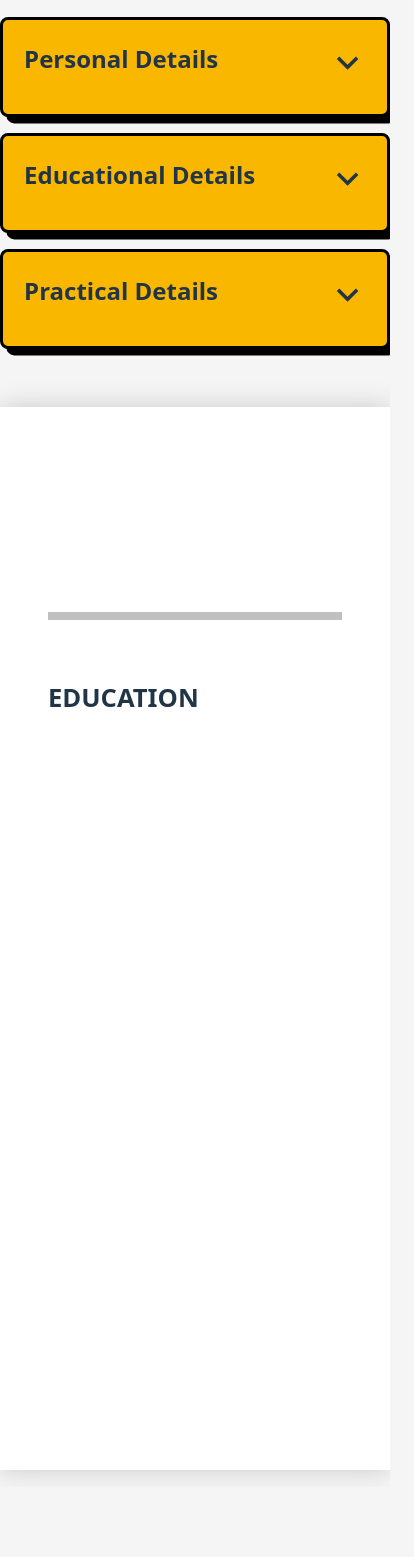
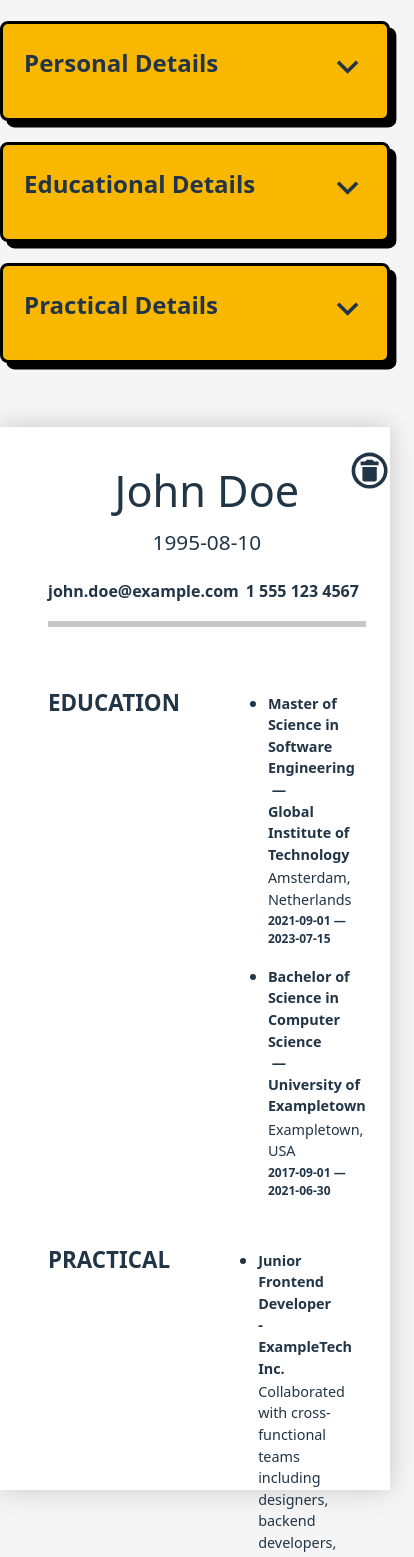
Before and after one commit to LucaDeeken/cvApplication, a React (Vite) app: page / in a window 390 px wide. Shown: the top 1557 px of the page, 414 px wide, since content can reach past the window. Before the commit the page ends 1487 px from the top, so only its background shows below. Built offline with nearby package versions, Linux system fonts and the light colour scheme.

Commit message:
feat:build practiceArea, add deleteBtn, add dummyText, hoverEffects. fix: responsive-design-bugs, increase textArea for activityfield

```diff
--- a/src/App.css
+++ b/src/App.css
@@ -114,58 +114,58 @@ body {
   box-shadow: 0px 0px 25px rgba(0, 0, 0, 0.18);
   display: grid;
   grid-template-columns: 1fr;
-  grid-template-rows: 0.5fr 1fr 1fr;
+  grid-template-rows: 0.4fr 0.1fr 1fr;
 
 }
 
 .personalOutput {
+  position: relative;
   display: grid;
   grid-row: 1/2;
   grid-template-columns: 1fr 1fr;
-  grid-template-rows: 1fr 1fr 1fr;
+  grid-template-rows: 1fr 0.6fr 0.9fr;
   align-items: center;
   margin: 2rem 3rem;
-  border-bottom: 8px solid silver;
+  border-bottom: 6px solid rgb(199, 198, 198);
 }
 
-.educationOutput {
+.educationOutput,.practicalOutput {
   display: grid;
   grid-row: 2/3;
 }
 
-.educationalOutputSection {
+
+.educationalOutputSection, .practicalOutputSection {
   display: grid;
   grid-template-columns: 1fr 3fr;
   grid-template-rows: 1fr;
 }
 
-.educationalOutputSection h1 {
+.educationalOutputSection h1, .practicalOutputSection h1 {
 
-  font-size: 1.6rem;
+  font-size: 1.4rem;
   margin: 3rem;
   margin-top: 2rem;
   margin-left: 3rem;
 }
 
-.educationalOutputSection ul {
+.educationalOutputSection ul, .practicalOutputSection ul {
   margin-right: 3rem;
   margin-top: 2rem;
 
-
 }
 
-.educationListEle {
+.educationListEle, .practicalListEle {
   margin-bottom: 1rem;
 }
-.degreeSchool {
+.degreeSchool, .jobTitle {
   display: flex;
   flex-wrap: wrap;
-  gap: 8px;
   font-size: 0.9rem;
   font-weight: 800;
 }
 
-.location {
+.location, .activities {
   display: flex;
   flex-wrap: wrap;
   gap: 8px;
@@ -178,16 +178,27 @@ body {
   display: flex;
   flex-wrap: wrap;
   gap: 8px;
-  font-size: 0.8rem;
-  font-weight: 400;
+  font-size: 0.75rem;
+  font-weight: 700;
   margin-top: 0.1rem;
+}
+
+.deleteIcon {
+  position: absolute;
+  right: -25px;
+  top: -10px;
+}
+.deleteIcon:hover {
+cursor: pointer;
+filter: brightness(3); /* 1.0 = normal, 1.2 = 20% heller */
+transition: filter 0.15s ease; /* smooth effect */
 }
 
 .fullName {
   grid-row: 1/2;
   grid-column: 1/3;
   justify-self: center;
-  font-size: 3rem;
+  font-size: 2.7rem;
   font-weight: 400;
 }
 
@@ -195,7 +206,7 @@ body {
   grid-row: 2/3;
   grid-column: 1/3;
   justify-self: center;
-  font-size: 1.7rem;
+  font-size: 1.3rem;
   font-weight: 200;
 
 }
@@ -204,14 +215,17 @@ body {
   grid-row: 3/4;
   grid-column: 1/2;
   justify-self: center;
-  font-size: 1.15rem;
+  font-size: 1rem;
+  font-weight: 600;
 }
 
 .telNum {
   grid-row: 3/4;
   grid-column: 2/3;
   justify-self: center;
-  font-size: 1.15rem;
+  font-size: 1rem;
+  font-weight: 600;
+
 }
 .hidden {
   display: none;
@@ -229,7 +243,7 @@ body {
   width: 100%;
   max-width: 500px;
   height: clamp(100px, 20vh, 100px);
-  margin: 0.5vh 0vh 2.5vh 2vh;
+  margin: 0.5vh 0vh 2.5vh 3.5vh;
   padding-top: 2.8vh;
   padding-left: 18px;
   list-style-type: none;
@@ -248,13 +262,19 @@ body {
   height: clamp(555px, 56vh, 505px);
 }
 #open.practicalLi {
-  height: clamp(485px, 50vh, 435px);
+  height: clamp(570px, 50vh, 435px);
 }
 
 
 .arrowDown {
   position: absolute;
   left: 80%;
+}
+
+.arrowDown:hover {
+  cursor: pointer;
+  filter: brightness(3); /* 1.0 = normal, 1.2 = 20% heller */
+transition: filter 0.15s ease; /* smooth effect */
 }
 
 .personFormElement section {
@@ -275,6 +295,15 @@ input {
   border-radius: 5px;
   border: 2px solid rgb(79, 79, 79);
   font-size: 1.1rem;
+}
+
+textarea {
+
+    border-radius: 5px;
+    border: 2px solid rgb(79, 79, 79);
+    font-size: 1.1rem;
+    height: 120px;
+
 }
 
 .inputContainer {
@@ -304,7 +333,7 @@ input {
   border: 2px solid white;
 }
 
-@media (max-width: 1100px) {
+@media (max-width: 1155px) {
   #root {
     width: 100%;
     height: 100%;
@@ -329,19 +358,15 @@ input {
     max-width: 734px;
     display: grid;
     grid-template-columns: 1fr;
-    grid-template-rows: 0.6fr 1fr 1fr;
-  }
-
-  .curriculumList {
-    padding-left: 1vh;
+    grid-template-rows: 0.4fr 0.1fr 1fr;
   }
 
   .curriculumList li {
     min-width: 90%;
-    margin: 2vh 2vh;
     list-style-type: none;
     background-color: var(--color-yellow);
     padding: clamp(2vh, 2.5vh, 3vh);
+    margin: 0vh 0vw 2.2vh 4vw;
   }
 
   .arrowDown {
@@ -372,17 +397,18 @@ input {
 
 }
 
-@media (max-width: 530px) {
+@media (max-width: 730px) {
+  .CVArea {
+    width: 100%;
+  }
+}
+
+@media (max-width: 540px) {
   .CVArea {
     width: 100%;
   }
 
-  .curriculumList {
-    padding: 0;
+  .curriculumList li {
+    margin: 0.5vh 0vh 2.5vh 0vh;
   }
-
-  .curriculumList li {
-    margin: 0 0 1rem 0;
-  }
-
 }
--- a/src/App.jsx
+++ b/src/App.jsx
@@ -6,11 +6,48 @@ import { useState } from "react";
 
 function App() {
 
-  const [fullName, setFullName] = useState("");
-  const [birthDate, setBirthDate] = useState(null);
-  const [mailAdress, setMailAdress] = useState("");
-  const [mobilNumber, setMobilNumber] = useState("");
+  const [fullName, setFullName] = useState("John Doe");
+  const [birthDate, setBirthDate] = useState("1995-08-10");
+  const [mailAdress, setMailAdress] = useState("john.doe@example.com");
+  const [mobilNumber, setMobilNumber] = useState("1 555 123 4567");
   const [educationObjectList, setEducationObjectList] = useState([
+    {
+      degree: "Master of Science in Software Engineering",
+      school: "Global Institute of Technology",
+      city: "Amsterdam",
+      country: "Netherlands",
+      from: "2021-09-01",
+      until: "2023-07-15",
+      id: crypto.randomUUID()
+    },
+    {
+      degree: "Bachelor of Science in Computer Science",
+      school: "University of Exampletown",
+      city: "Exampletown",
+      country: "USA",
+      from: "2017-09-01",
+      until: "2021-06-30",
+      id: crypto.randomUUID()
+    }
+  ])
+
+  const [practicalObjectList, setPracticalObjectList] = useState([
+    {
+      jobTitle: "Junior Frontend Developer",
+      company: "ExampleTech Inc.",
+      from: "2021-07-01",
+      until: "2023-03-31",
+      activities: "Collaborated with cross-functional teams including designers, backend developers, and product managers to implement responsive web interfaces. Built and maintained reusable components using React, styled components, and Tailwind CSS. Participated in code reviews, bug fixing, and performance optimizations. Ensured accessibility standards (WCAG) and cross-browser compatibility. Contributed to internal UI libraries and wrote unit tests with Jest and React Testing Library.",
+      id: crypto.randomUUID()
+    },
+    {
+      jobTitle: "Frontend Developer Intern",
+      company: "Innovatech Solutions",
+      from: "2020-01-15",
+      until: "2021-06-30",
+      activities: "Assisted in developing and testing web application features using React and Redux. Improved UI responsiveness and collaborated closely with design teams to enhance user experience. Maintained project documentation and participated in sprint planning.",
+      id: crypto.randomUUID()
+    }
   ])
 
   function setName(name) {
@@ -35,13 +72,21 @@ function App() {
     setEducationObjectList((prevList) => [...prevList, newForm]);
 
   }
+
+  function funcSetPracticalForm(form) {
+
+    const newForm = {jobTitle: form.jobTitle, company: form.company, from: form.from, until: form.until, activities: form.activities, id: crypto.randomUUID()};
+    setPracticalObjectList((prevList) => [...prevList, newForm]);
+
+  }
+
   return (
     <>
       <aside className="sideBar">
-        <Sidebar setName= {setName} setDate= {setDate} setMobile= {setMobil} setMail = {setMail} fullName= {fullName} birthDate= {birthDate} mailAdress = {mailAdress} mobilNumber= {mobilNumber} setEducationForm = {funcSetEducationForm} />
+        <Sidebar setName= {setName} setDate= {setDate} setMobile= {setMobil} setMail = {setMail} fullName= {fullName} birthDate= {birthDate} mailAdress = {mailAdress} mobilNumber= {mobilNumber} setEducationForm = {funcSetEducationForm} setPracticalForm = {funcSetPracticalForm} />
       </aside>
       <main className="CVArea">
-        <CVArea fullName = {fullName} birthDate = {birthDate} mail = {mailAdress} mobilNum = {mobilNumber} educationObjectList= {educationObjectList} />
+        <CVArea setEducationObjectList= {setEducationObjectList} setPracticalObjectList= {setPracticalObjectList} setFullName= {setFullName} setBirthDate = {setBirthDate} setMail = {setMailAdress} setMobil = {setMobilNumber}   fullName = {fullName} birthDate = {birthDate} mail = {mailAdress} mobilNum = {mobilNumber} educationObjectList= {educationObjectList} practicalObjectList= {practicalObjectList} />
       </main>
     </>
   );
--- a/src/components/CVArea.jsx
+++ b/src/components/CVArea.jsx
@@ -1,13 +1,14 @@
 import PersonalOutput from "./sections/PersonalOutput";
 import EducationOutputSection from "./areasForSections/EducationOutputSection";
+import PracticalOutputSection from "./areasForSections/PracticalOutputSectionArea";
 
 
-function CVArea({fullName, birthDate, mail, mobilNum, formEducation, educationObjectList }) {
+function CVArea({fullName, birthDate, mail, mobilNum, educationObjectList, practicalObjectList, setEducationObjectList, setPracticalObjectList, setFullName, setBirthDate, setMail, setMobil }) {
   return (
     <>
-      <PersonalOutput fullName= {fullName} birthDate = {birthDate} mail = {mail} mobilNum = {mobilNum} />
-      <EducationOutputSection formEducation = {formEducation} educationObjectList= {educationObjectList}/>
-
+      <PersonalOutput fullName= {fullName} birthDate = {birthDate} mail = {mail} mobilNum = {mobilNum} setEducationObjectList = {setEducationObjectList} setPracticalObjectList = {setPracticalObjectList} setFullName = {setFullName} setBirthDate = {setBirthDate} setMail = {setMail} setMobil= {setMobil} />
+      <EducationOutputSection educationObjectList= {educationObjectList}/>
+      <PracticalOutputSection practicalObjectList= {practicalObjectList}/>
     </>
   );
 }
--- a/src/components/Sidebar.jsx
+++ b/src/components/Sidebar.jsx
@@ -5,7 +5,7 @@ import Icon from "@mdi/react";
 import { mdiChevronDown } from "@mdi/js";
 import { useState } from "react";
 
-function Sidebar( {setName, fullName, setDate, setMobile, setMail, birthDate, mailAdress, mobilNumber, setEducationForm }) {
+function Sidebar( {setName, fullName, setDate, setMobile, setMail, birthDate, mailAdress, mobilNumber, setEducationForm, setPracticalForm }) {
   const [openAreaPersonal, setOpenAreaPersonal] = useState("");
   const [openAreaEducational, setOpenAreaEducational] = useState("");
   const [openAreaPractical, setOpenAreaPractical] = useState("");
@@ -69,7 +69,7 @@ function Sidebar( {setName, fullName, setDate, setMobile, setMail, birthDate, ma
               openAreaPractical === "open" ? "personFormElement" : "hidden"
             }
           >
-            <ExperienceInput />
+            <ExperienceInput setPracticalObjectList = {setPracticalForm} />
           </div>
         </li>
       </ul>
--- /dev/null
+++ b/src/components/areasForSections/PracticalOutputSectionArea.jsx
@@ -0,0 +1,25 @@
+
+import PracticalOutput from "../sections/PracticalOutput";
+
+function PracticalOutputSection( {practicalObjectList} ) {
+
+
+    return(
+        <>
+        <div className="practicalOutputSection">
+        <h1>PRACTICAL</h1>
+        <ul>
+            {practicalObjectList.map((object) => (
+              <li key={object.id} className="practicalListEle">
+                <PracticalOutput formPractical = {object} setPracticalObjectList= {practicalObjectList} />
+              </li>
+            ))}
+        </ul>
+        </div>
+        </>
+
+
+    )
+}
+
+export default PracticalOutputSection;
--- a/src/components/sections/EducationOutput.jsx
+++ b/src/components/sections/EducationOutput.jsx
@@ -6,14 +6,14 @@ function EducationOutput( {formEducation}) {
       <div className="educationOutput">
         <div className="degreeSchool">
         <p>{formEducation.degree}</p>
-        <p>-</p>
+        <p>&nbsp;—&nbsp;</p>
         <p>{formEducation.school}</p>
         </div>
         <div className="location">
         <p>{formEducation.city}, {formEducation.country}</p>
         </div>
         <div className="fromUntil">
-        <p>{formEducation.from}—{formEducation.until}</p>
+        <p>{formEducation.from} — {formEducation.until}</p>
         </div>
         </div>
     );
--- a/src/components/sections/PersonalOutput.jsx
+++ b/src/components/sections/PersonalOutput.jsx
@@ -1,6 +1,25 @@
-function PersonalOutput( {fullName,birthDate, mail, mobilNum}) {
+import Icon from '@mdi/react';
+import { mdiDeleteCircleOutline } from '@mdi/js';
+
+function PersonalOutput( {fullName,birthDate, mail, mobilNum, setEducationObjectList, setPracticalObjectList, setFullName, setBirthDate, setMail, setMobil}) {
+
+  function deleteCV() {
+    setEducationObjectList([]);
+    setPracticalObjectList([]);
+    setFullName("");
+    setBirthDate(null);
+    setMail("");
+    setMobil("");
+  }
+
   return (
     <div className="personalOutput">
+    <Icon
+    path={mdiDeleteCircleOutline}
+    size={1.8}
+    className="deleteIcon"
+    onClick= {() => deleteCV()}
+    />
       <div className="fullName">{fullName}</div>
       <div className="birthDate">{birthDate}</div>
       <div className="mailNum">{mail}</div>
--- a/src/components/sections/PracticalOutput.jsx
+++ b/src/components/sections/PracticalOutput.jsx
@@ -0,0 +1,22 @@
+function PracticalOutput( {formPractical}) {
+
+    console.log("Rendering EducationOutput for id:", formPractical.id);
+
+    return (
+      <div className="practicalOutput">
+        <div className="jobTitle">
+        <p>{formPractical.jobTitle}</p>
+        <p>-</p>
+        <p>{formPractical.company}</p>
+        </div>
+        <div className="activities">
+        <p>{formPractical.activities}</p>
+        </div>
+        <div className="fromUntil">
+        <p>{formPractical.from} — {formPractical.until}</p>
+        </div>
+        </div>
+    );
+  }
+
+  export default PracticalOutput;
```
Also changed, not shown: src/components/inputFields/TextField.jsx (added, +16 -0 lines), src/components/sections/PracticalInput.jsx (+23 -9 lines).
